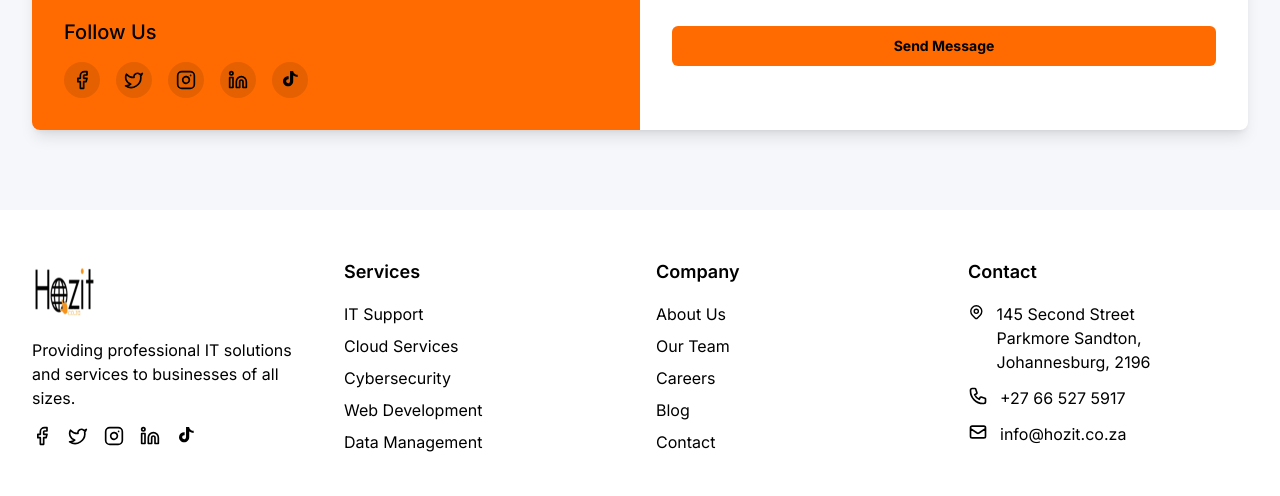
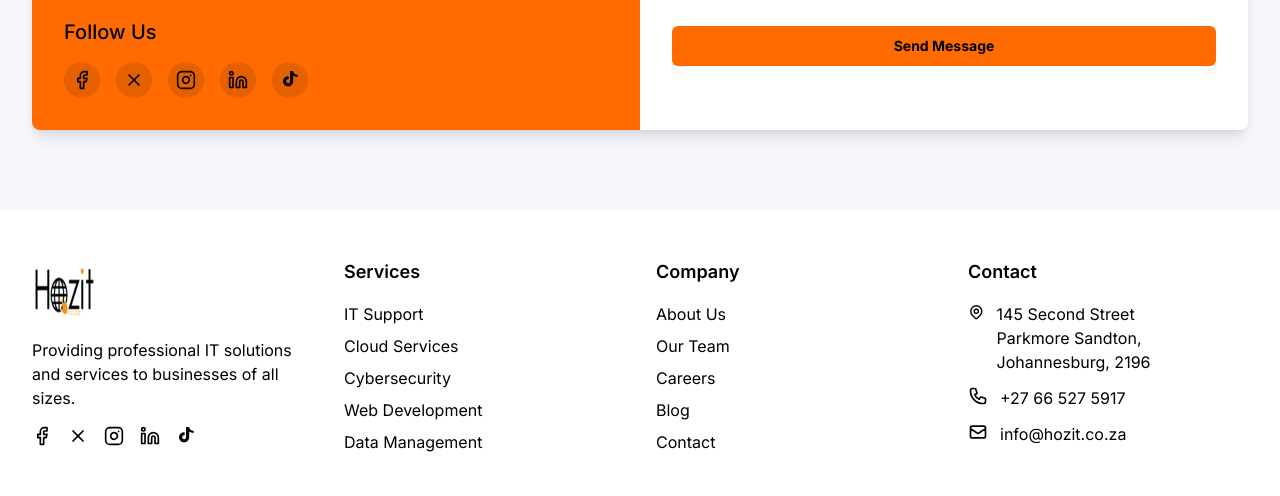
Before and after one commit to HalfLife86/hozit-website-revamp-project, a React (Vite) app: page / in a window 1280 px wide. Shown: the part 4900-5396 px from the top of the page. Built offline with nearby package versions, Linux system fonts and the light colour scheme.

Commit message:
Change Twitter icon to X
Replace the Twitter icon with the X icon in the Footer and Contact components.

```diff
--- a/src/components/Contact.tsx
+++ b/src/components/Contact.tsx
@@ -1,7 +1,7 @@
 
 import React, { useState } from 'react';
 import { Button } from '@/components/ui/button';
-import { Phone, Mail, MapPin, Facebook, Twitter, Instagram, Linkedin } from 'lucide-react';
+import { Phone, Mail, MapPin, Facebook, X, Instagram, Linkedin } from 'lucide-react';
 import { useToast } from '@/hooks/use-toast';
 
 const ContactInfo = ({ icon: Icon, title, content }: { icon: React.ElementType; title: string; content: string }) => {
@@ -102,7 +102,7 @@ const Contact = () => {
                     <Facebook className="w-5 h-5 text-black" />
                   </a>
                   <a href="https://x.com/hozit_sa" target="_blank" rel="noopener noreferrer" className="p-2 bg-black/10 rounded-full hover:bg-black/20 transition-colors">
-                    <Twitter className="w-5 h-5 text-black" />
+                    <X className="w-5 h-5 text-black" />
                   </a>
                   <a href="https://www.instagram.com/hozit_sa/" target="_blank" rel="noopener noreferrer" className="p-2 bg-black/10 rounded-full hover:bg-black/20 transition-colors">
                     <Instagram className="w-5 h-5 text-black" />
--- a/src/components/Footer.tsx
+++ b/src/components/Footer.tsx
@@ -1,6 +1,6 @@
 import React from 'react';
 import { Link } from 'react-router-dom';
-import { Facebook, Twitter, Instagram, Linkedin } from 'lucide-react';
+import { Facebook, X, Instagram, Linkedin } from 'lucide-react';
 
 const Footer = () => {
   const currentYear = new Date().getFullYear();
@@ -25,7 +25,7 @@ const Footer = () => {
                 <Facebook className="w-5 h-5" />
               </a>
               <a href="https://x.com/hozit_sa" target="_blank" rel="noopener noreferrer" className="text-black hover:text-gray-700 transition-colors">
-                <Twitter className="w-5 h-5" />
+                <X className="w-5 h-5" />
               </a>
               <a href="https://www.instagram.com/hozit_sa/" target="_blank" rel="noopener noreferrer" className="text-black hover:text-gray-700 transition-colors">
                 <Instagram className="w-5 h-5" />
```
